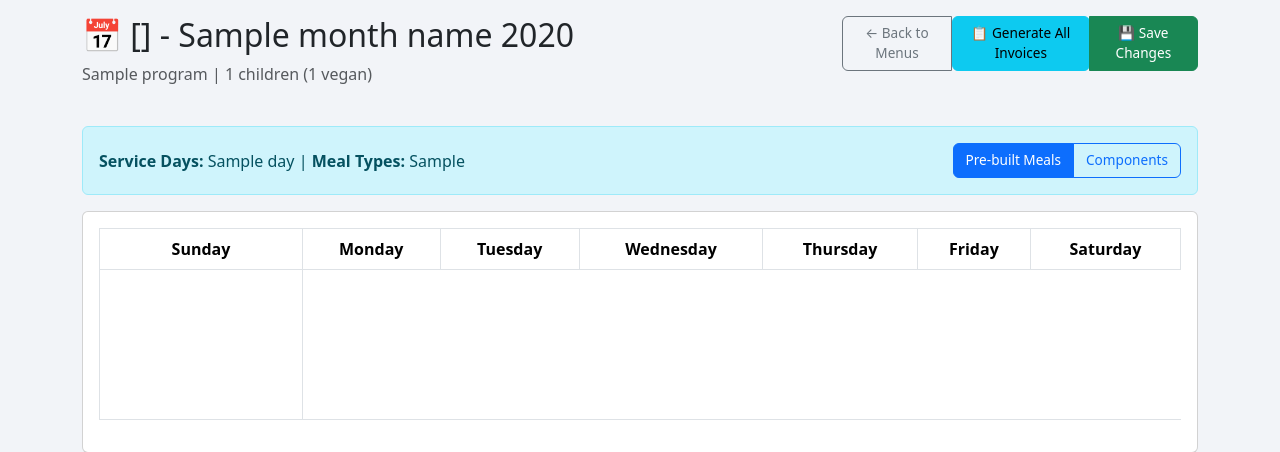
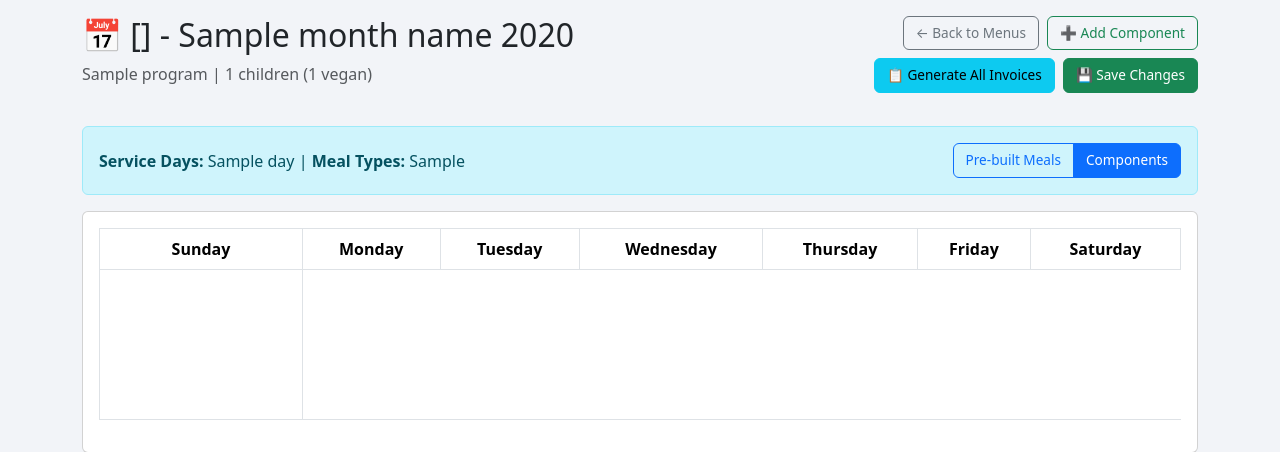
Before and after one commit to wjalil/CommandCenter, a FastAPI app: template app/templates/catering/menu_calendar.html in a window 1280 px wide. Shown: the top 452 px of the page. Run offline with FastAPI, Linux system fonts and the light colour scheme; the template is opened without the code that fills it: most values are stand-ins (such as "Sample title", 1, 10 or a date in 2020); lists and menus that the app fills with data are empty; a map, chart or similar area stays blank; parts of the project's set-up code (start-up, migrations or seed data) failed here and were passed over.

Commit message:
Quick UI fix for Menu creator

```diff
--- a/app/templates/catering/menu_calendar.html
+++ b/app/templates/catering/menu_calendar.html
@@ -8,8 +8,9 @@
     <p class="text-muted">{{ program.client_name }} | {{ program.total_children }} children ({{ program.vegan_count }} vegan)</p>
   </div>
   <div class="col-md-4 text-end">
-    <div class="btn-group">
+    <div class="d-flex flex-wrap justify-content-end gap-2">
       <a href="/catering/monthly-menus" class="btn btn-outline-secondary">← Back to Menus</a>
+      <a href="/catering/food-components" class="btn btn-outline-success">➕ Add Component</a>
       <form method="POST" action="/catering/monthly-menus/{{ monthly_menu.id }}/generate-invoices" style="display: inline;">
         <button type="submit" class="btn btn-info">📋 Generate All Invoices</button>
       </form>
@@ -24,9 +25,9 @@
     <strong>Meal Types:</strong> {{ meal_types|join(', ') }}
   </div>
   <div class="btn-group" role="group" aria-label="Editor mode">
-    <input type="radio" class="btn-check" name="editorMode" id="modePrebuilt" value="prebuilt" checked>
+    <input type="radio" class="btn-check" name="editorMode" id="modePrebuilt" value="prebuilt">
     <label class="btn btn-outline-primary" for="modePrebuilt">Pre-built Meals</label>
-    <input type="radio" class="btn-check" name="editorMode" id="modeComponents" value="components">
+    <input type="radio" class="btn-check" name="editorMode" id="modeComponents" value="components"checked>
     <label class="btn btn-outline-primary" for="modeComponents">Components</label>
   </div>
 </div>
```
